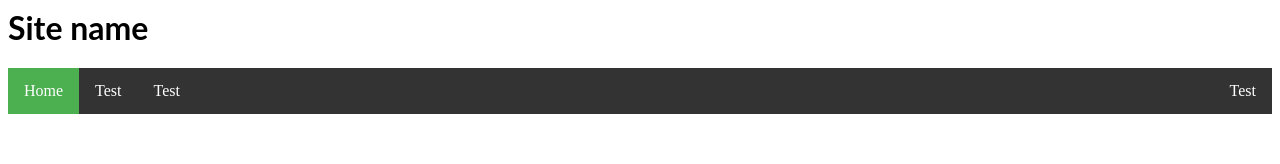
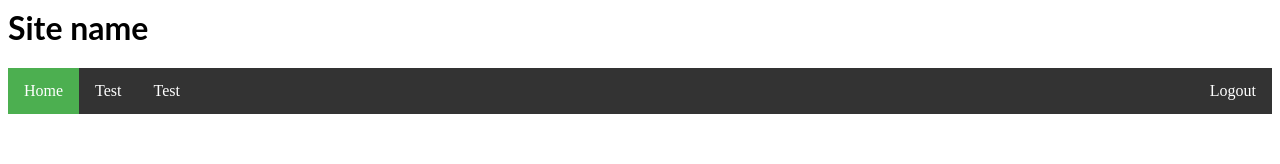
Before and after one commit to Sekenx/angular-8xy5zh, an Angular app: page / in a window 1280 px wide. Shown: the top 164 px of the page. Built offline with nearby package versions, Linux system fonts and the light colour scheme.

Commit message:
1 file modified

```diff
--- a/src/app/shared/layout/header/header.component.html
+++ b/src/app/shared/layout/header/header.component.html
@@ -2,7 +2,7 @@
   <li><a class="active" href="#home">Home</a></li>
   <li><a href="#news">Test</a></li>
   <li><a href="#contact">Test</a></li>
-  <li class="right"><a href="#about">Test</a></li>
+  <li class="right"><a href="#about">Logout</a></li>
 </ul>
 
 <div style="padding:0 16px;">
```
